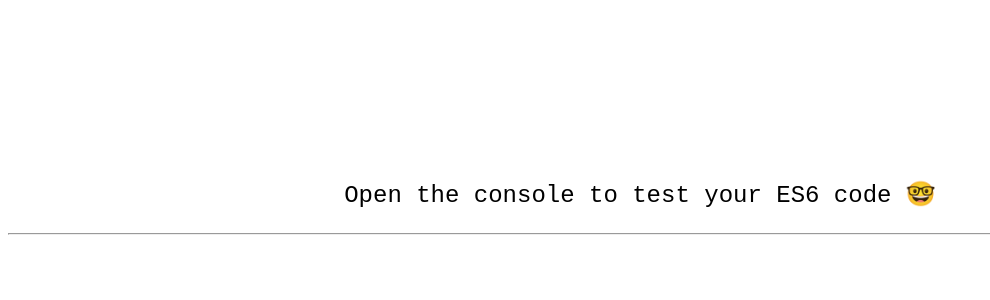
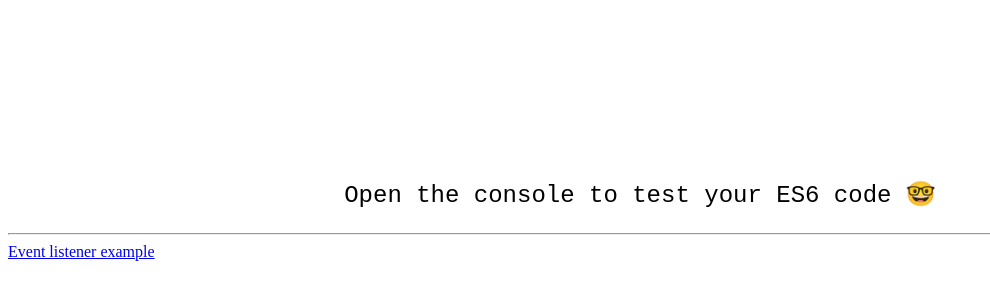
Before and after one commit to gabrielecanepa/es6, a website built with webpack: page index.html in a window 1280 px wide. Shown: the part 140-440 px from the top of the page, without its empty margins (0-990 px from the left). Built offline with nearby package versions, Linux system fonts and the light colour scheme.

Commit message:
Updated event listener example

```diff
--- a/index.html
+++ b/index.html
@@ -9,7 +9,7 @@
       Open the console to test your ES6 code 🤓
     </p>
     <hr/>
-    <a href="/event-listener-example.html"/>
+    <a href="/event-listener-example.html">Event listener example</a>
 
     <script src="build/application.js"></script>
   </body>
```
Also changed, not shown: lib/07_events.js (+8 -1 lines).
